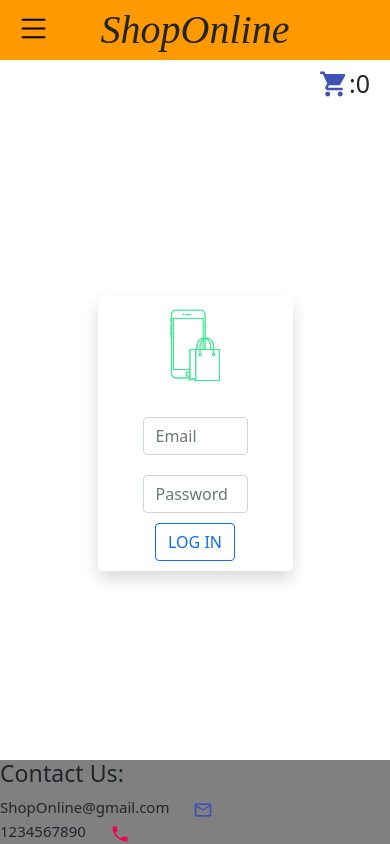
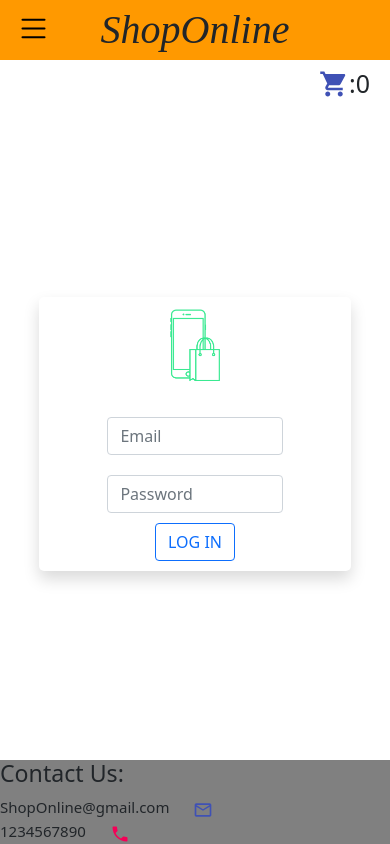
Before and after one commit to PithadiyaHardik/ShopOnlineFrontend, a React (Create React App) app: page /Login in a window 390 px wide. Built offline with nearby package versions, Linux system fonts and the light colour scheme; no server answers.

Commit message:
MAde login and signup page more responsive

```diff
--- a/src/components/Login.js
+++ b/src/components/Login.js
@@ -99,5 +99,5 @@ const Container = styled.div`
   align-items: center;
   padding: 10px;
   @media only screen and (max-width: 600px) {
-    width:50vw
+    width:80vw
 `;
--- a/src/components/Signup.js
+++ b/src/components/Signup.js
@@ -174,5 +174,5 @@ const Container = styled.div`
   justify-content: center;
   align-items: center;
   @media only screen and (max-width: 600px) {
-    width:50vw
+    width:80vw
 `;
```
